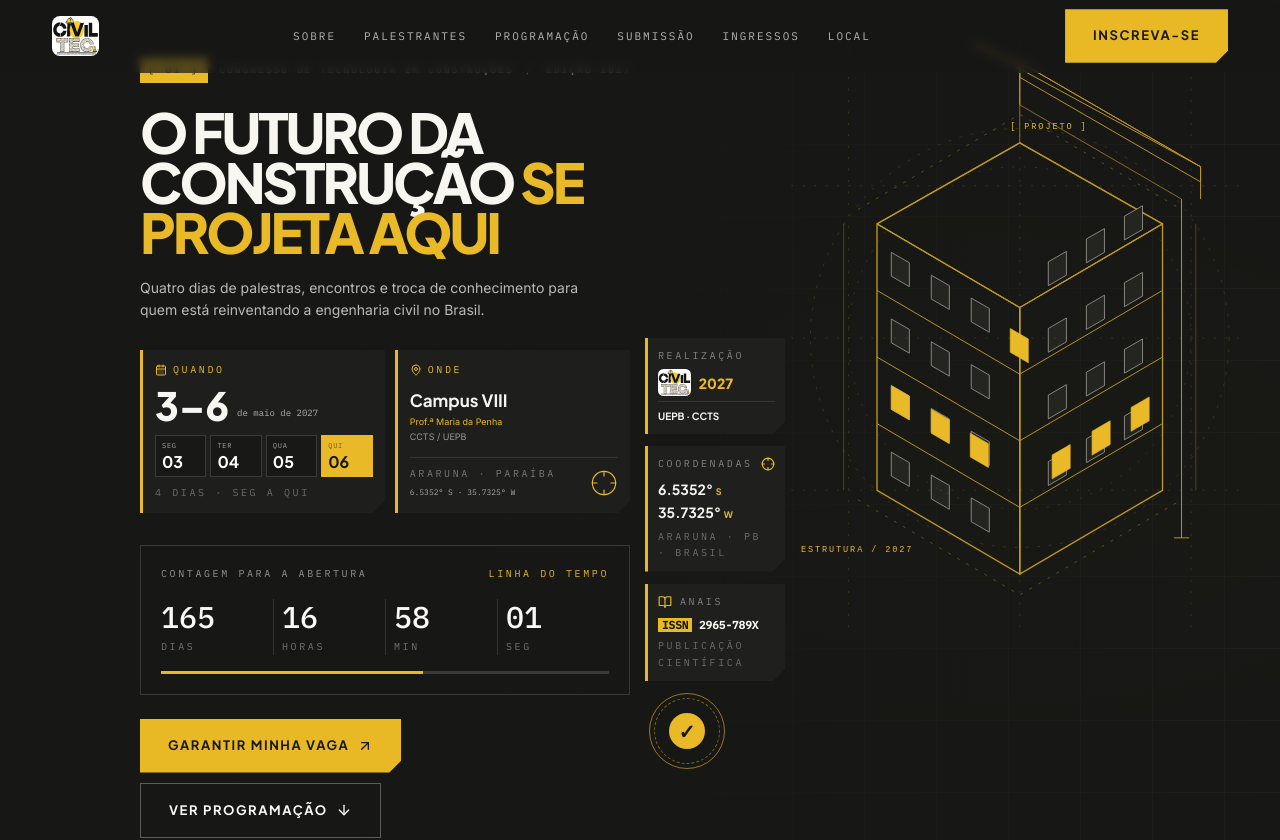
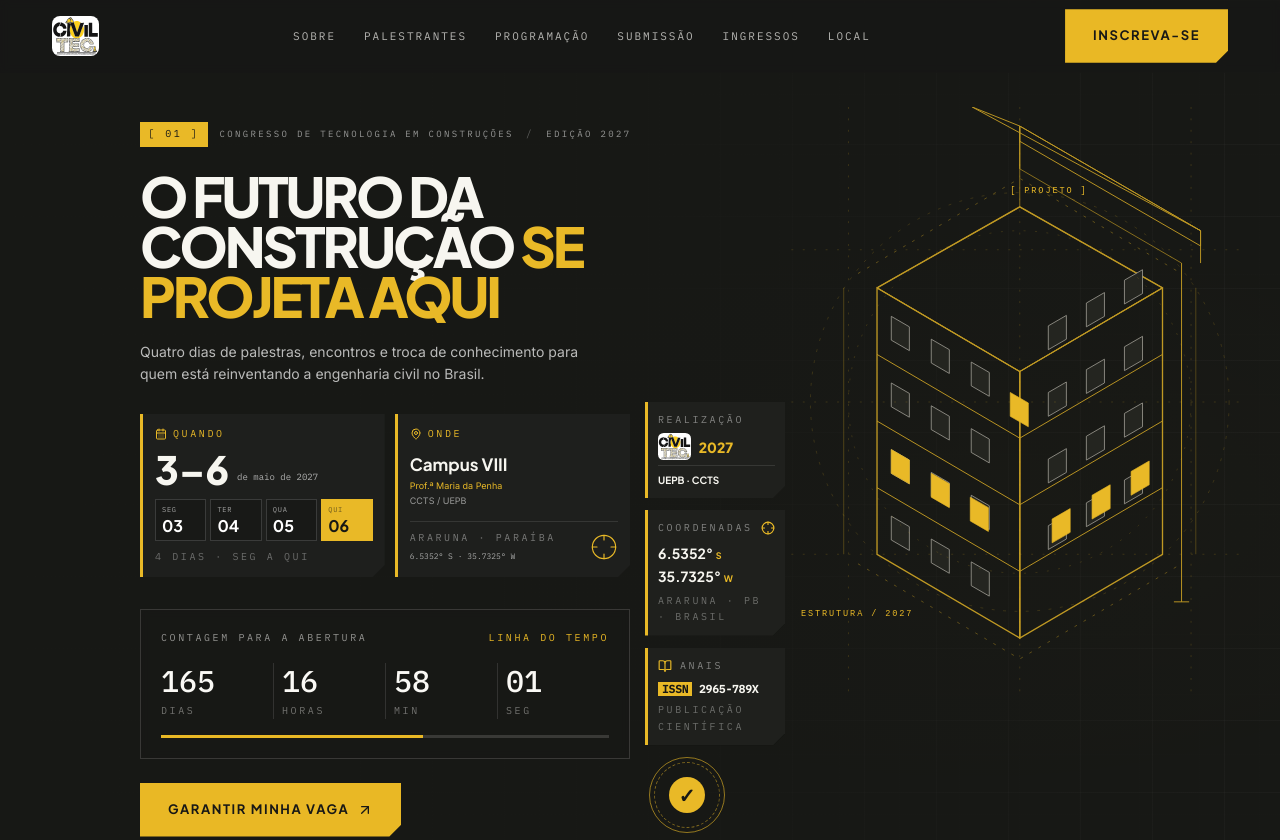
Before and after one commit to Dkalones/civil-tec, a React (Vite) app: page / in a window 1280 px wide. Shown: the top 840 px of the page. Built offline with nearby package versions, Linux system fonts and the light colour scheme.

Commit message:
Align hero content below fixed navbar and correct countdown spacing

```diff
--- a/src/components/site/Hero.jsx
+++ b/src/components/site/Hero.jsx
@@ -62,7 +62,7 @@ export default function Hero() {
       <div className="absolute inset-0 opacity-25" aria-hidden="true" style={{ backgroundImage: "radial-gradient(ellipse at 76% 54%, rgba(233,185,39,.09), transparent 45%), repeating-linear-gradient(0deg, transparent 0 59px, rgba(255,255,255,.045) 60px), repeating-linear-gradient(90deg, transparent 0 59px, rgba(255,255,255,.035) 60px)" }} />
       <div className="absolute inset-0 bg-gradient-to-r from-[#171815] via-[#171815]/95 to-[#171815]/45" aria-hidden="true" />
 
-      <div className="relative mx-auto grid min-h-[calc(100svh-60px)] w-full max-w-[1000px] items-start gap-6 px-5 pb-8 pt-[58px] sm:px-6 lg:grid-cols-12 lg:gap-0 lg:px-0">
+      <div className="relative mx-auto grid min-h-[calc(100svh-60px)] w-full max-w-[1000px] items-start gap-6 px-5 pb-8 pt-[122px] sm:px-6 lg:grid-cols-12 lg:gap-0 lg:px-0">
         <div className="relative z-10 lg:col-span-6">
           <div className="flex flex-wrap items-center gap-x-3 gap-y-2">
             <span className="label-mono bg-[#E9B927] px-2 py-1 text-[#171815]">[ 01 ]</span>
@@ -122,7 +122,7 @@ export default function Hero() {
             </div>
           </div>
 
-          <div className="mt-7 max-w-[490px]">
+          <div className="max-w-[490px]">
             <Countdown />
           </div>
 
```
